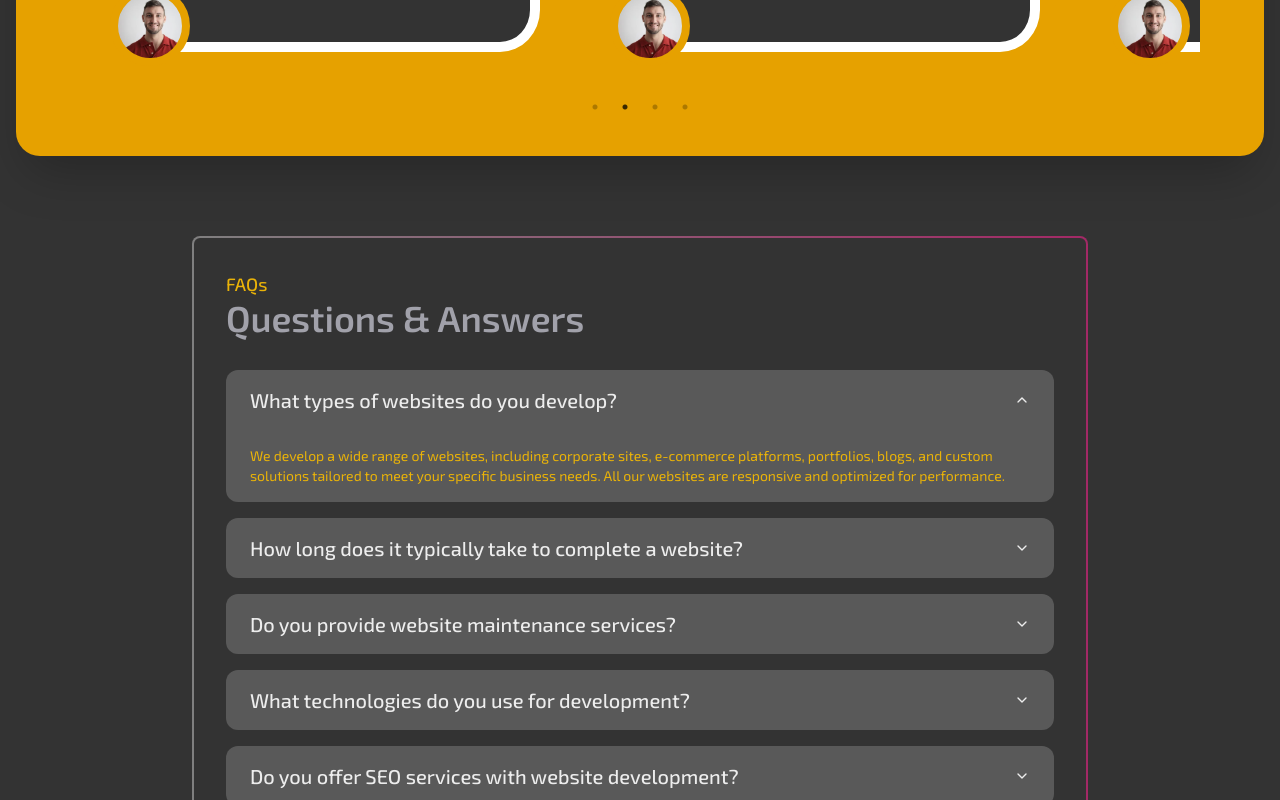
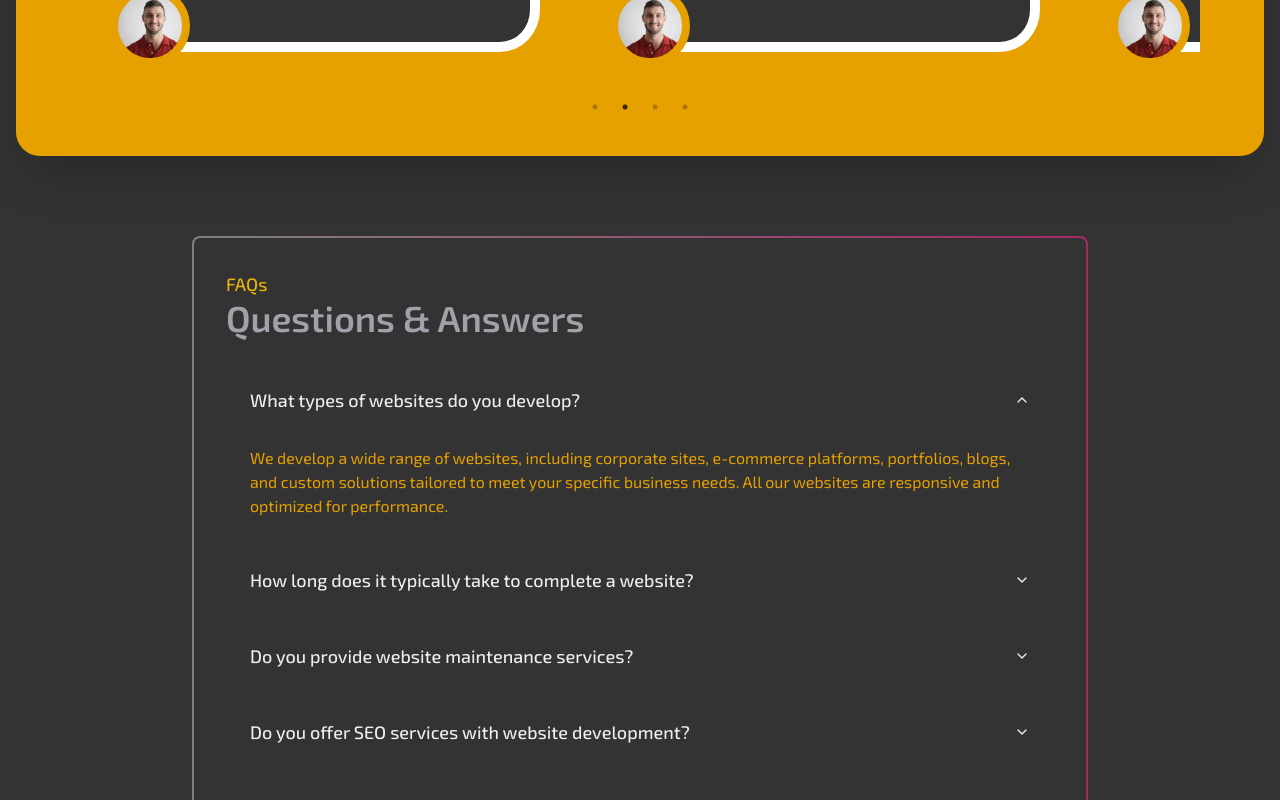
Before and after one commit to kbqtechhub/kbqtechhub-site, a Next.js app: page / in a window 1280 px wide. Both pictures are taken after a click on the button "What types of websites do you develop?". Shown: the part 4049-4849 px from the top of the page. Built offline with nearby package versions, Linux system fonts and the light colour scheme.

Commit message:
Refactor FAQ component: integrate motion animations, update styles, and enhance accessibility; add new color variable in Tailwind configuration

```diff
--- a/src/app/globals.css
+++ b/src/app/globals.css
@@ -34,7 +34,7 @@
     ---muted-yelly:hsl(48, 60%, 40%);
     /* BLACK COLORS */
     --pure-black: hsl(0, 0%, 4%);
-    /* --soft-black: hsl(0, 0%, 20%); */
+    --light-black: hsl(0, 0%, 20%);
     --soft-black: hsl(0, 0%, 15%);
     --darker-gray: hsl(0, 0%, 25%);
     --dark-gray: hsl(0, 0%, 35%);
--- a/src/components/Faq.tsx
+++ b/src/components/Faq.tsx
@@ -1,5 +1,6 @@
 'use client'
 
+import { motion, AnimatePresence } from "motion/react"
 import {
     Accordion,
     AccordionContent,
@@ -25,10 +26,14 @@ const faqs: FAQItem[] = [
         question: "Do you provide website maintenance services?",
         answer: "Yes, we offer comprehensive maintenance packages that include regular updates, security patches, content updates, backup management, and technical support to keep your website running smoothly.",
     },
-    {
-        question: "What technologies do you use for development?",
-        answer: "We use modern technologies like React, Next.js, TypeScript, and TailwindCSS for frontend development. For backend, we work with Node.js, Python, and various databases. We choose the best tech stack based on project requirements.",
-    },
+    // {
+    //     question: "What technologies do you use for development?",
+    //     answer: "We use modern technologies like React, Next.js, TypeScript, and TailwindCSS for frontend development. For backend, we work with Node.js, Python, and various databases. We also integrate AI capabilities using technologies like OpenAI's GPT models and TensorFlow. We choose the best tech stack based on project requirements.",
+    // },
+    // {
+    //     question: "Do you offer AI integration services?",
+    //     answer: "Yes, we specialize in integrating AI capabilities into websites and applications. This includes chatbots, content generation, image recognition, recommendation systems, and custom AI solutions tailored to your business needs.",
+    // },
     {
         question: "Do you offer SEO services with website development?",
         answer: "Yes, we implement SEO best practices during development and offer additional SEO services including keyword research, on-page optimization, technical SEO, and performance optimization to improve your site's visibility.",
@@ -38,42 +43,55 @@ const faqs: FAQItem[] = [
         answer: "Absolutely! We specialize in website redesigns, helping businesses modernize their online presence while maintaining their brand identity and improving user experience and functionality.",
     },
     {
-        question: "What's included in your website hosting services?",
-        answer: "Our hosting services include secure servers, SSL certificates, regular backups, 24/7 monitoring, CDN integration, and technical support. We ensure your website remains fast, secure, and always available.",
-    },
-    {
         question: "Do you provide custom integrations with third-party services?",
-        answer: "Yes, we can integrate your website with various third-party services including CRM systems, payment gateways, marketing tools, analytics platforms, and any other APIs or services your business requires.",
+        answer: "Yes, we can integrate your website with various third-party services including CRM systems, payment gateways, marketing tools, analytics platforms, AI services, and any other APIs or services your business requires.",
     }
 ]
 
 export default function Faq() {
     return (
         <div className="faq_section p-8 max-w-4xl w-[90%] mx-auto">
-            <div>
+            <motion.div
+                initial={{ opacity: 0, y: 20 }}
+                animate={{ opacity: 1, y: 0 }}
+                transition={{ duration: 0.5 }}
+            >
                 <h3 className="text-yellow-500 text-lg font-medium">FAQs</h3>
                 <h2 className="text-zinc-400 text-4xl font-semibold mb-8">Questions & Answers</h2>
 
                 <Accordion type="single" collapsible className="space-y-4">
                     {faqs.map((faq, index) => (
+                        <motion.div
+                            key={index}
+                            initial={{ opacity: 0, y: 20 }}
+                            animate={{ opacity: 1, y: 0 }}
+                            transition={{ delay: index * 0.1 }}
+                        >
                             <AccordionItem
-                            key={index}
                                 value={`item-${index}`}
-                            className="border-none rounded-xl bg-dark-gray overflow-hidden"
+                                className="border-none rounded-xl bg-light-black overflow-hidden"
                             >
-                            <AccordionTrigger className="px-6 py-4 text-xl text-white hover:no-underline [&[data-state=open]>div]:rotate-45">
+                                <AccordionTrigger className="px-6 py-4 text-lg text-white hover:no-underline [&[data-state=open]>div]:rotate-45">
                                     {faq.question}
-                                {/* <div className="h-6 w-6 rounded-full border-2 border-yellow-500 flex items-center justify-center rotate-0 transition-transform duration-200">
-                                    <span className="text-yellow-500 text-lg">+</span>
-                                </div> */}
                                 </AccordionTrigger>
+                                <AnimatePresence>
                                     <AccordionContent className="px-6 py-4">
-                                <p className="text-yellow-500">{faq.answer}</p>
+                                        <motion.p
+                                            initial={{ opacity: 0, height: 0 }}
+                                            animate={{ opacity: 1, height: "auto" }}
+                                            exit={{ opacity: 0, height: 0 }}
+                                            transition={{ duration: 0.3 }}
+                                            className="text-gold text-base"
+                                        >
+                                            {faq.answer}
+                                        </motion.p>
                                     </AccordionContent>
+                                </AnimatePresence>
                             </AccordionItem>
+                        </motion.div>
                     ))}
                 </Accordion>
-            </div>
+            </motion.div>
         </div>
     )
 }
--- a/tailwind.config.ts
+++ b/tailwind.config.ts
@@ -19,6 +19,7 @@ export default {
 				'muted-yelly': 'var(--muted-yelly)',
 				'pure-black': 'var(--pure-black)',
 				'soft-black': 'var(--soft-black)',
+				'light-black': 'var(--light-black)',
 				'dark-gray': 'var(--dark-gray)',
 				'darker-gray': 'var(--darker-gray)',
 				'graphite-gray': 'var(--graphite-gray)',
```
Lines whose indentation alone changed are shown as unchanged.
